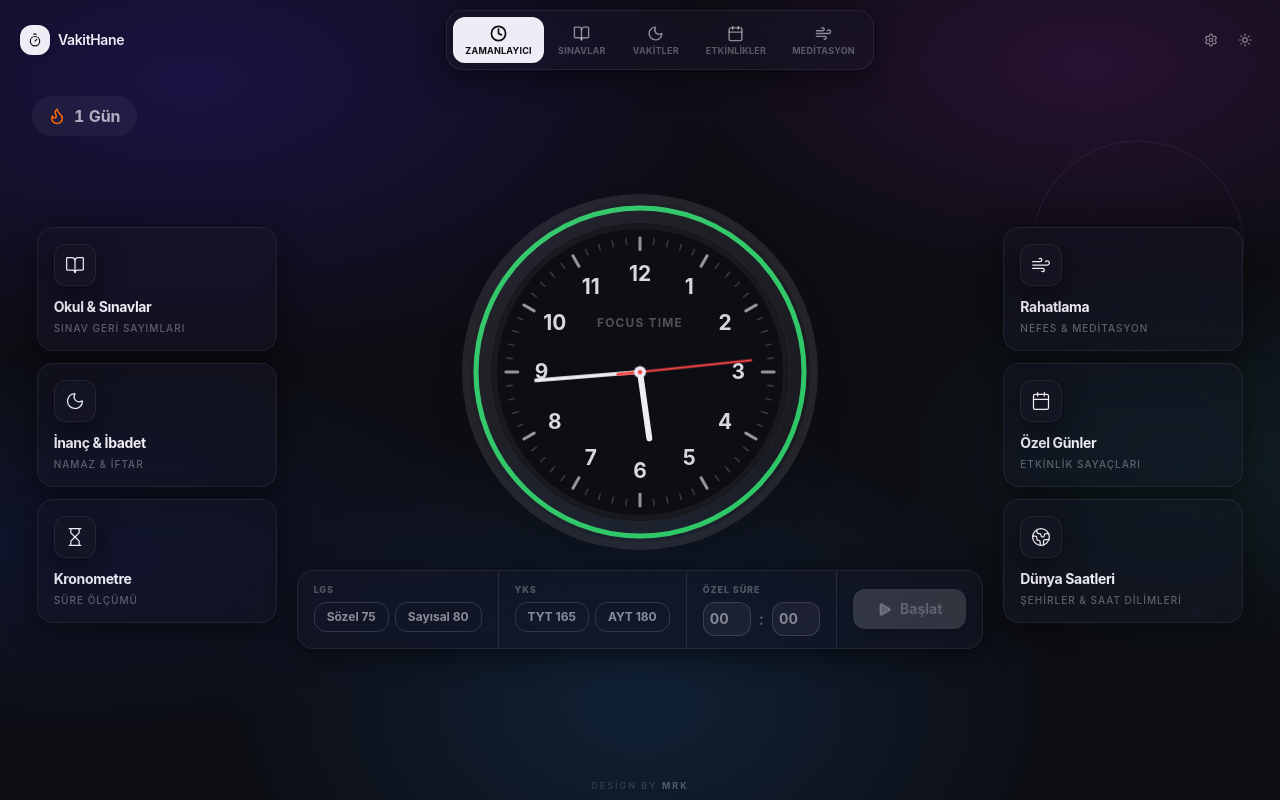
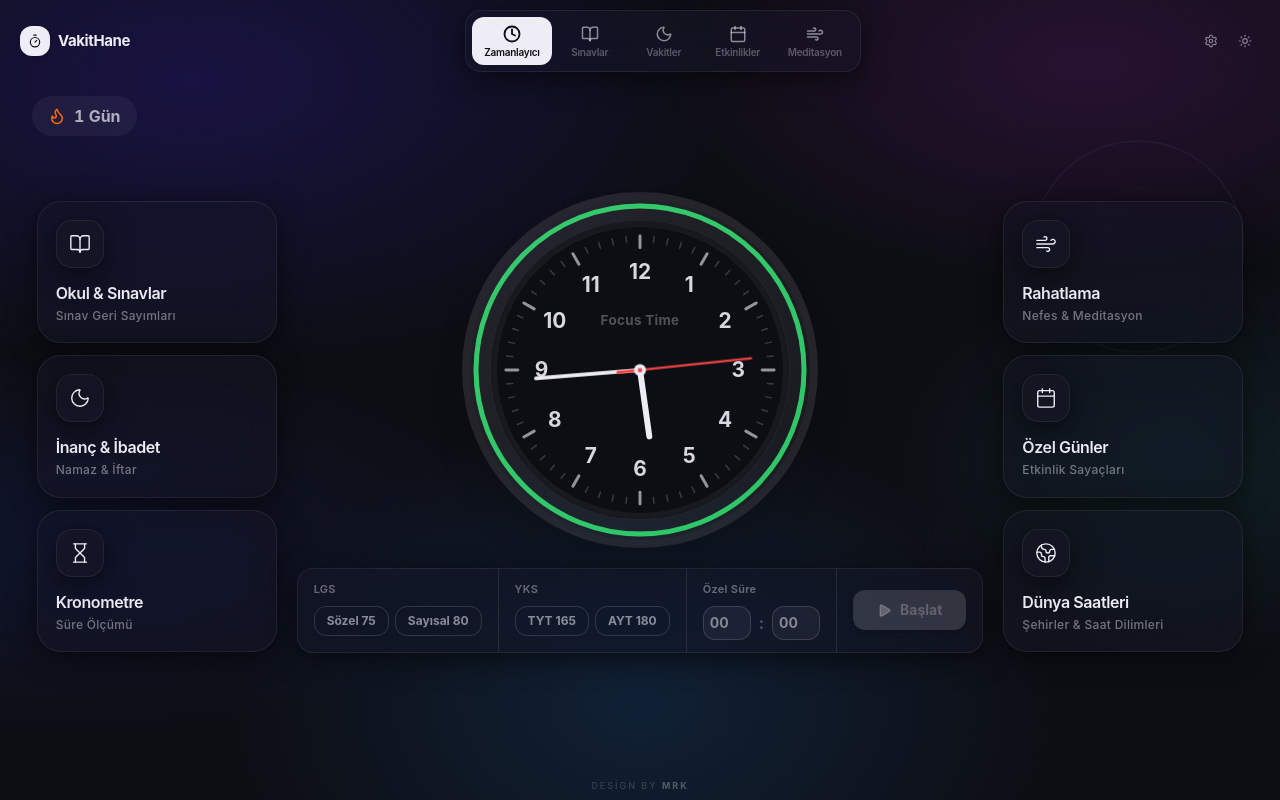
Before and after one commit to Harshidd/VakitHane, a Next.js app: page / in a window 1280 px wide. Built offline with nearby package versions, Linux system fonts and the light colour scheme.

Commit message:
style: VakitHane - Ana menudeki (sağ-sol kutular), alt menuler ve diger alt sayfalardaki font kaba trackig/uppercase formati Apple stiline (yari-kalin/duz) cevrildi

```diff
--- a/src/app/kronometre/page.tsx
+++ b/src/app/kronometre/page.tsx
@@ -56,7 +56,7 @@ export default function KronometrePage() {
                 <Link href="/" className="flex items-center gap-2 opacity-60 hover:opacity-100 transition-opacity text-sm font-semibold">
                     <Timer size={18} /> VakitHane
                 </Link>
-                <span className="text-xs text-foreground/30 uppercase tracking-widest font-bold">Kronometre</span>
+                <span className="text-[13px] text-foreground/45 tracking-wide font-semibold">Kronometre</span>
             </header>
 
             {/* Big display */}
@@ -106,7 +106,7 @@ export default function KronometrePage() {
             {/* Laps */}
             {laps.length > 0 && (
                 <div className="w-full max-w-md">
-                    <div className="flex items-center justify-between text-[10px] uppercase tracking-widest text-foreground/35 font-bold px-4 mb-2">
+                    <div className="flex items-center justify-between text-[12px] tracking-wide text-foreground/50 font-semibold px-4 mb-2">
                         <span>Tur</span>
                         <span>Tur Süresi</span>
                         <span>Toplam</span>
--- a/src/app/meditasyon/page.tsx
+++ b/src/app/meditasyon/page.tsx
@@ -196,7 +196,7 @@ export default function MeditasyonPage() {
                 <div className="flex items-center gap-8 shrink-0 mt-4 mb-4">
                     <div className="text-center">
                         <div className="text-2xl font-bold tabular-nums h-8 flex items-center justify-center">{cycles}</div>
-                        <div className="text-[10px] font-bold uppercase tracking-widest text-foreground/35">Döngü</div>
+                        <div className="text-[12px] font-semibold tracking-wide text-foreground/45 mt-1">Döngü</div>
                     </div>
                     <div className="w-px h-8 bg-foreground/10" />
 
@@ -208,7 +208,7 @@ export default function MeditasyonPage() {
                     <div className="w-px h-8 bg-foreground/10" />
                     <div className="text-center">
                         <div className="text-2xl font-bold tabular-nums h-8 flex items-center justify-center">{fmtTotal(totalSecs)}</div>
-                        <div className="text-[10px] font-bold uppercase tracking-widest text-foreground/35">Süre</div>
+                        <div className="text-[12px] font-semibold tracking-wide text-foreground/45 mt-1">Süre</div>
                     </div>
                 </div>
 
--- a/src/app/page.tsx
+++ b/src/app/page.tsx
@@ -113,7 +113,7 @@ export default function Home() {
               <div className="bg-foreground text-background p-2 rounded-xl group-hover:rotate-12 transition-transform shadow-md">
                 <Timer size={14} />
               </div>
-              <span className="font-semibold text-sm tracking-tight hidden sm:block">VakitHane</span>
+              <span className="font-bold text-[15px] tracking-tight hidden sm:block">VakitHane</span>
             </div>
             {stats.sessions > 0 && (
               <motion.div
@@ -173,7 +173,7 @@ export default function Home() {
 
                   {/* LGS group */}
                   <div className="flex flex-col items-start gap-1.5 px-4 py-3 border-r border-foreground/10">
-                    <span className="text-[9px] font-extrabold text-foreground/30 uppercase tracking-widest">LGS</span>
+                    <span className="text-[11px] font-semibold text-foreground/40 tracking-wide mb-0.5">LGS</span>
                     <div className="flex gap-1.5">
                       {PRESET_GROUPS[0].items.map(p => {
                         const idx = PRESETS.findIndex(x => x.label === p.label);
@@ -191,7 +191,7 @@ export default function Home() {
 
                   {/* YKS group */}
                   <div className="flex flex-col items-start gap-1.5 px-4 py-3 border-r border-foreground/10">
-                    <span className="text-[9px] font-extrabold text-foreground/30 uppercase tracking-widest">YKS</span>
+                    <span className="text-[11px] font-semibold text-foreground/40 tracking-wide mb-0.5">YKS</span>
                     <div className="flex gap-1.5">
                       {PRESET_GROUPS[1].items.map(p => {
                         const idx = PRESETS.findIndex(x => x.label === p.label);
@@ -209,7 +209,7 @@ export default function Home() {
 
                   {/* Custom hour:min */}
                   <div className="flex flex-col items-start gap-1.5 px-4 py-3 border-r border-foreground/10">
-                    <span className="text-[9px] font-extrabold text-foreground/30 uppercase tracking-widest">Özel Süre</span>
+                    <span className="text-[11px] font-semibold text-foreground/40 tracking-wide mb-0.5">Özel Süre</span>
                     <div className="flex items-center gap-2">
                       <input
                         type="number" min="0" max="23"
@@ -349,13 +349,13 @@ function CatCard({ cat, compact }: { cat: CatItem; compact?: boolean }) {
   return (
     <Link
       href={cat.href}
-      className={`group flex flex-col ${compact ? "items-center text-center" : "items-start"} p-4 rounded-2xl glass border border-foreground/10 shadow-sm hover:scale-[1.02] hover:shadow-lg transition-all duration-200 w-full`}
+      className={`group flex flex-col ${compact ? "items-center text-center p-3" : "items-start p-4.5"} rounded-3xl glass border border-foreground/10 shadow-sm hover:scale-[1.02] hover:shadow-lg transition-all w-full`}
     >
-      <div className="p-2.5 rounded-xl glass mb-3 group-hover:bg-foreground group-hover:text-background transition-colors duration-200">
-        <Icon size={compact ? 17 : 20} strokeWidth={1.5} />
+      <div className={`${compact ? "p-2.5 mb-2" : "p-3 mb-3.5"} rounded-2xl glass group-hover:bg-foreground group-hover:text-background transition-colors`}>
+        <Icon size={compact ? 18 : 22} strokeWidth={1.5} />
       </div>
-      <span className={`${compact ? "text-xs" : "text-sm"} font-bold tracking-tight group-hover:text-foreground/80 transition-colors leading-tight`}>{cat.name}</span>
-      {!compact && <span className="text-[10px] text-foreground/35 font-medium uppercase tracking-widest mt-1.5 leading-tight">{cat.desc}</span>}
+      <span className={`${compact ? "text-[13px]" : "text-[16px]"} font-semibold tracking-tight group-hover:text-foreground/80 transition-colors leading-snug`}>{cat.name}</span>
+      {!compact && <span className="text-[12px] text-foreground/45 font-medium tracking-wide mt-1 leading-snug">{cat.desc}</span>}
     </Link>
   );
 }
--- a/src/components/AmbientSoundPlayer.tsx
+++ b/src/components/AmbientSoundPlayer.tsx
@@ -75,7 +75,7 @@ export function AmbientSoundPlayer() {
                             className="absolute right-0 top-14 w-60 sm:w-64 glass p-4 rounded-2xl flex flex-col gap-4 shadow-xl border border-foreground/15"
                         >
                             <div className="flex justify-between items-center mb-1">
-                                <span className="font-bold text-xs uppercase tracking-widest text-foreground/50">Ortam Sesleri</span>
+                                <span className="text-[12px] font-semibold tracking-wide text-foreground/50">Ortam Sesleri</span>
                             </div>
 
                             <div className="grid grid-cols-2 gap-2">
--- a/src/components/BreathingCircle.tsx
+++ b/src/components/BreathingCircle.tsx
@@ -60,7 +60,7 @@ export function BreathingCircle({ running, phaseLabel, phaseDur, color, timeRema
                             </span>
                         )}
                         {!running && (
-                            <span className="text-[10px] text-foreground/40 mt-1 uppercase tracking-widest font-bold">
+                            <span className="text-[12px] text-foreground/45 mt-1 tracking-wide font-medium">
                                 Tıkla
                             </span>
                         )}
--- a/src/components/StatsWidget.tsx
+++ b/src/components/StatsWidget.tsx
@@ -50,7 +50,7 @@ export function StatsWidget() {
                                 </div>
                                 <div>
                                     <div className="text-xl font-bold">{streak} Günlük</div>
-                                    <div className="text-xs text-foreground/50 font-medium uppercase tracking-widest">Seri</div>
+                                    <div className="text-[12px] text-foreground/50 font-medium tracking-wide mt-0.5">Seri</div>
                                 </div>
                             </div>
 
@@ -60,7 +60,7 @@ export function StatsWidget() {
                                 </div>
                                 <div>
                                     <div className="text-xl font-bold">{totalSessions}</div>
-                                    <div className="text-xs text-foreground/50 font-medium uppercase tracking-widest">Seans Tamamlandı</div>
+                                    <div className="text-[12px] text-foreground/50 font-medium tracking-wide mt-0.5">Seans Tamamlandı</div>
                                 </div>
                             </div>
 
--- a/src/components/TabBar.tsx
+++ b/src/components/TabBar.tsx
@@ -36,8 +36,8 @@ export function TabBar({ inline = false }: { inline?: boolean }) {
                             />
                         )}
                         <span className="relative z-10 flex flex-col items-center gap-1">
-                            <Icon size={17} strokeWidth={isActive ? 2.5 : 2} />
-                            <span className={`text-[9px] font-bold tracking-wide uppercase leading-none transition-all ${isActive ? "opacity-100" : "opacity-60 hidden sm:block group-hover:opacity-100"}`}>
+                            <Icon size={18} strokeWidth={isActive ? 2.5 : 2} />
+                            <span className={`text-[10px] font-semibold tracking-tight leading-none transition-all ${isActive ? "opacity-100" : "opacity-60 hidden sm:block group-hover:opacity-100"}`}>
                                 {tab.label}
                             </span>
                         </span>
--- a/src/components/VintageWallClock.tsx
+++ b/src/components/VintageWallClock.tsx
@@ -36,7 +36,7 @@ export function VintageWallClock({ className = "" }: { className?: string }) {
                         <circle cx="100" cy="100" r="98" fill="none" className="stroke-foreground/5" strokeWidth="4" />
 
                         {/* Title text */}
-                        <text x="100" y="70" textAnchor="middle" className="fill-foreground/30 font-sans tracking-widest text-[8px] font-bold uppercase mt-2">FOCUS TIME</text>
+                        <text x="100" y="70" textAnchor="middle" className="fill-foreground/30 font-sans tracking-wide text-[9px] font-bold mt-2">Focus Time</text>
 
                         {/* Ticks & Numbers */}
                         {Array.from({ length: 60 }).map((_, i) => {
```
Also changed, not shown: src/app/dunya-saatleri/page.tsx (+4 -4 lines), src/app/ozel-gunler/page.tsx (+7 -7 lines), src/app/sinav-sayaci/page.tsx (+6 -6 lines).
